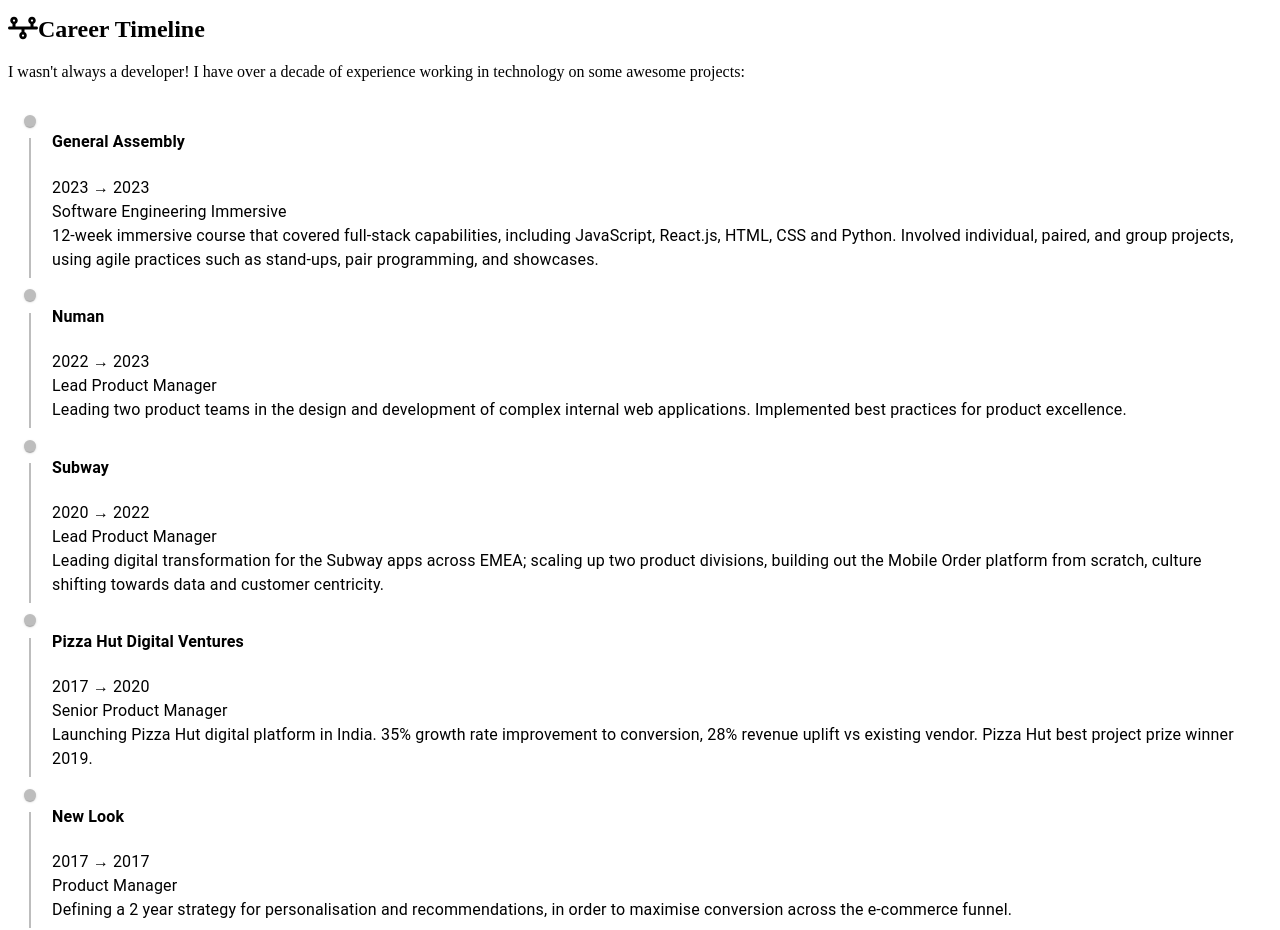
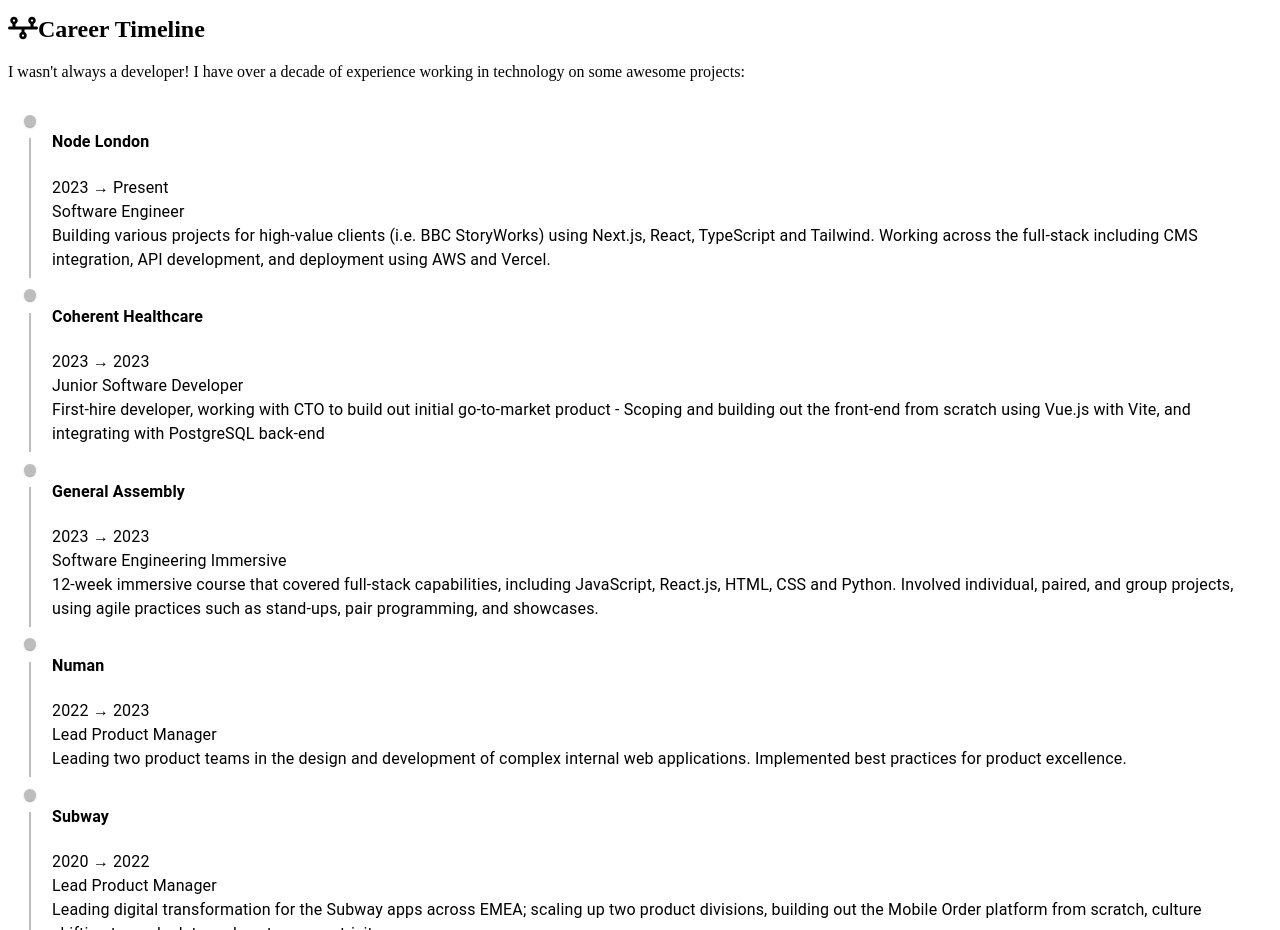
Before and after one commit to james-gulland/portfolio, a React (Create React App) app in the folder client/: page / in a window 1280 px wide. Shown: the part 5920-6850 px from the top of the page. Built offline with nearby package versions, Linux system fonts and the light colour scheme; the HTML template or start-up script is replaced by a standard one.

Commit message:
updating new career items

```diff
--- a/client/src/components/Career.js
+++ b/client/src/components/Career.js
@@ -6,6 +6,20 @@ import TimelineContent from '@mui/lab/TimelineContent'
 import TimelineDot from '@mui/lab/TimelineDot'
 
 const career = [
+  {
+    companyName: 'Node London',
+    jobTitle: 'Software Engineer',
+    startDate: '2023',
+    endDate: 'Present',
+    description: 'Building various projects for high-value clients (i.e. BBC StoryWorks) using Next.js, React, TypeScript and Tailwind. Working across the full-stack including CMS integration, API development, and deployment using AWS and Vercel.',
+  },
+  {
+    companyName: 'Coherent Healthcare',
+    jobTitle: 'Junior Software Developer',
+    startDate: '2023',
+    endDate: '2023',
+    description: 'First-hire developer, working with CTO to build out initial go-to-market product - Scoping and building out the front-end from scratch using Vue.js with Vite, and integrating with PostgreSQL back-end',
+  },
   {
     companyName: 'General Assembly',
     jobTitle: 'Software Engineering Immersive',
```
